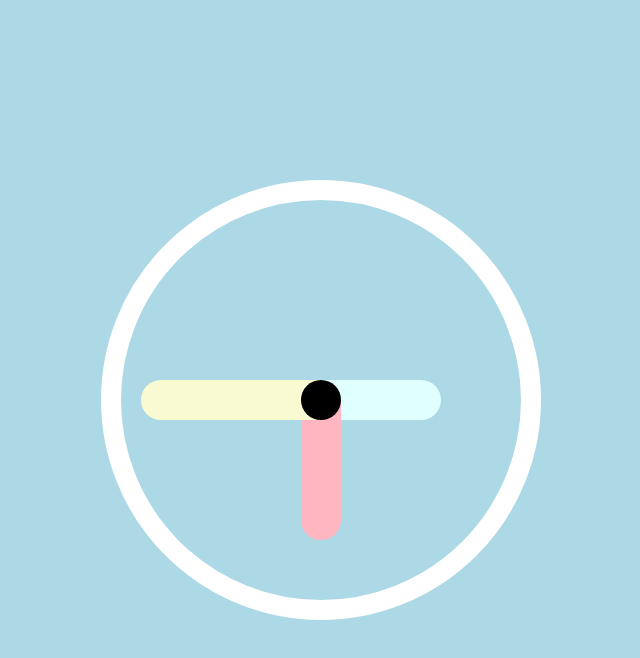
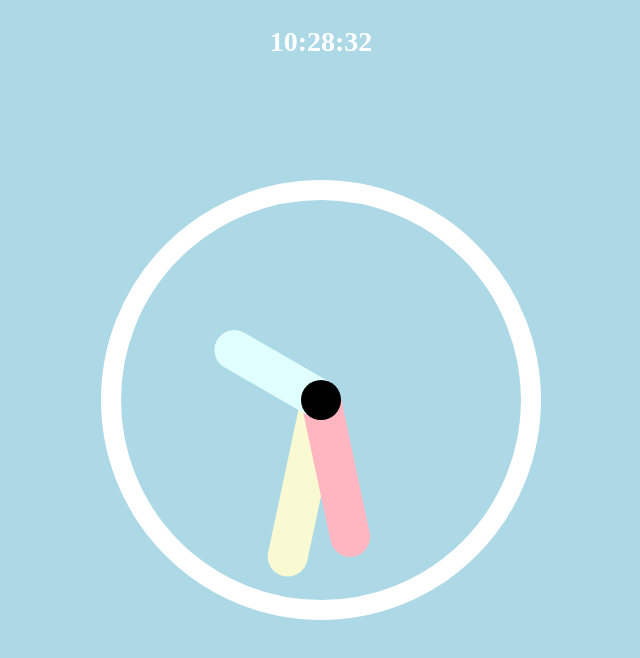
Before and after one commit to hammadxp/javascript30-challenges, a plain HTML site: page 02. Clock/index.html in a window 1280 px wide. Shown: the whole page, without its empty margins (319-959 px from the left). Drawn offline with Linux system fonts and the light colour scheme.

Commit message:
challenge 2 completed

```diff
--- a/02. Clock/index.html
+++ b/02. Clock/index.html
@@ -10,10 +10,11 @@
   </head>
   <body>
     <div class="container">
+      <span class="header--text">Date Time</span>
       <div class="clock--border">
-        <div class="hand hour"></div>
-        <div class="hand minute"></div>
-        <div class="hand second"></div>
+        <div class="hand hand--second"></div>
+        <div class="hand hand--minute"></div>
+        <div class="hand hand--hour"></div>
         <div class="clock--center"></div>
       </div>
     </div>
--- a/02. Clock/script.js
+++ b/02. Clock/script.js
@@ -0,0 +1,17 @@
+const handHour = document.querySelector(".hand--hour");
+const handMinute = document.querySelector(".hand--minute");
+const handSecond = document.querySelector(".hand--second");
+const headerText = document.querySelector(".header--text");
+
+setInterval(function () {
+  const dateTime = new Date();
+  const hour = dateTime.getHours() > 12 ? dateTime.getHours() - 12 : dateTime.getHours();
+  const minute = dateTime.getMinutes();
+  const second = dateTime.getSeconds();
+  console.log(hour, minute, second);
+
+  handHour.style.transform = `rotate(${hour * 30 - 90}deg)`;
+  handMinute.style.transform = `rotate(${minute * 6 - 90}deg)`;
+  handSecond.style.transform = `rotate(${second * 6 - 90}deg)`;
+  headerText.textContent = `${hour}:${minute}:${second}`;
+}, 1000);
--- a/02. Clock/style.css
+++ b/02. Clock/style.css
@@ -4,9 +4,23 @@
 }
 
 .container {
+  position: relative;
+  width: 100%;
   height: 100vh;
+  display: grid;
+  grid-template-rows: 100px 1fr;
   background-color: lightblue;
-  position: relative;
+}
+
+.header--text {
+  font-size: 28px;
+  font-weight: 700;
+  text-transform: uppercase;
+  color: white;
+
+  position: absolute;
+  left: 50%;
+  transform: translate(-50%, 80%);
 }
 
 .clock--border {
@@ -47,20 +61,17 @@
   transform-origin: left;
 }
 
-.hand.hour {
+.hand.hand--hour {
   width: 120px;
   background-color: lightcyan;
-  transform: rotate(0deg);
 }
 
-.hand.minute {
-  width: 140px;
+.hand.hand--minute {
+  width: 160px;
   background-color: lightpink;
-  transform: rotate(90deg);
 }
 
-.hand.second {
+.hand.hand--second {
   width: 180px;
   background-color: lightgoldenrodyellow;
-  transform: rotate(180deg);
 }
```
